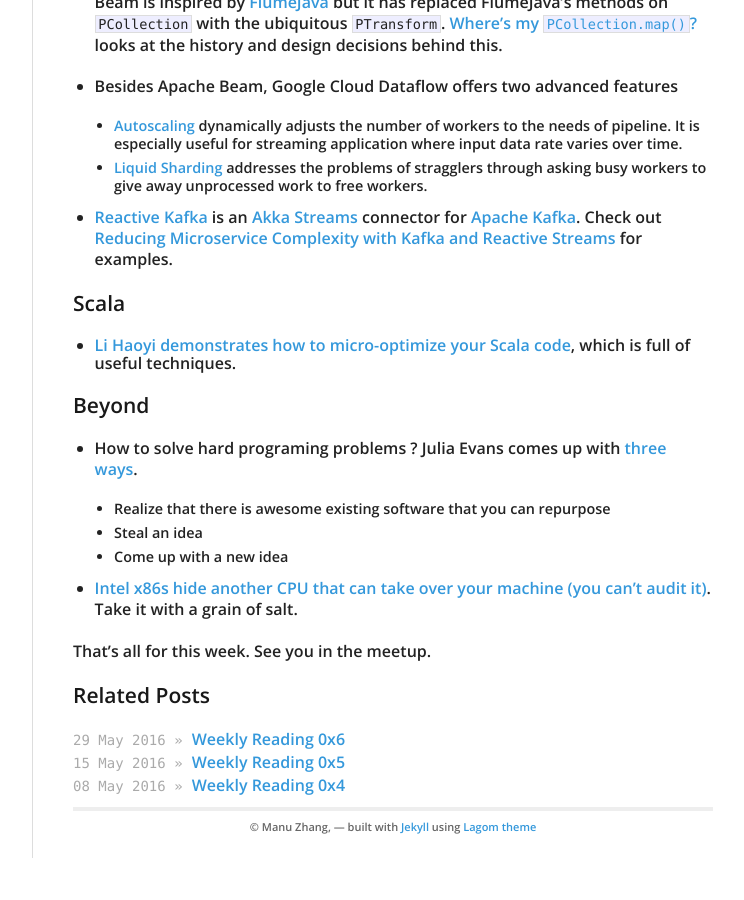
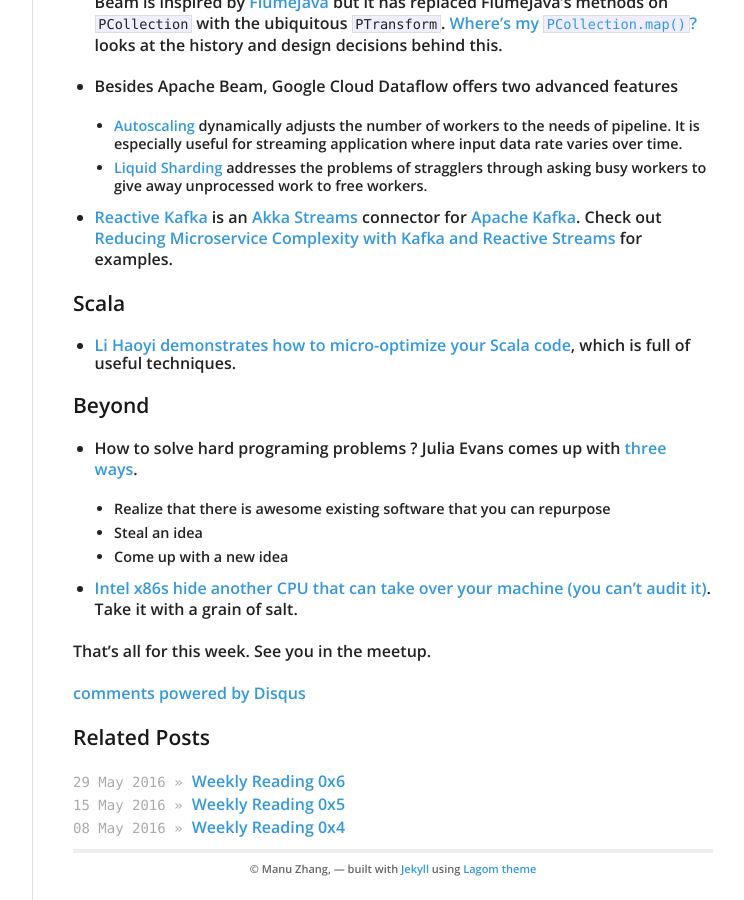
Before and after one commit to manuzhang/jekyll_blog, a Jekyll site: the page built from _posts/2016-06-19-weekly-7.md, in a window 1280 px wide and 900 px high, scrolled down 1034 px. Shown: the whole window, without its empty margins (378-1122 px from the left). Built offline with Jekyll 4.4.1, drawn with Linux system fonts in a browser that asks for light colours; nearby versions of some CDN libraries; comment, search, counter and statistics services are not loaded; before the commit the page ends 1892 px from its top, so only the background shows below that; some of the changed lines change nothing that is shown.

Commit message:
update links

```diff
--- a/_layouts/post.html
+++ b/_layouts/post.html
@@ -15,6 +15,25 @@
   {{ content }}
 </div>
 
+{% if page.comments %}
+<div id="disqus_thread"></div>
+    <script type="text/javascript">
+        /* * * CONFIGURATION VARIABLES: EDIT BEFORE PASTING INTO YOUR WEBPAGE * * */
+        var disqus_shortname = 'manuzhang'; // required: replace example with your forum shortname
+        var disqus_developer = 1; // Comment out when the site is live
+        var disqus_identifier = "{{ page.url }}";
+
+        /* * * DON'T EDIT BELOW THIS LINE * * */
+        (function() {
+            var dsq = document.createElement('script'); dsq.type = 'text/javascript'; dsq.async = true;
+            dsq.src = '//' + disqus_shortname + '.disqus.com/embed.js';
+            (document.getElementsByTagName('head')[0] || document.getElementsByTagName('body')[0]).appendChild(dsq);
+        })();
+    </script>
+    <noscript>Please enable JavaScript to view the <a href="http://disqus.com/?ref_noscript">comments powered by Disqus.</a></noscript>
+    <a href="http://disqus.com" class="dsq-brlink">comments powered by <span class="logo-disqus">Disqus</span></a>
+{% endif %}
+
 <div id="related">
   <h3>Related Posts</h3>
   <ul class="posts">
--- a/_posts/2016-06-19-weekly-7.md
+++ b/_posts/2016-06-19-weekly-7.md
@@ -9,7 +9,7 @@
 ### Streaming
 
 
-* We firstly introduced [Apache Beam](https://beam.apache.org) in [week 4](http://manuzhang.github.io/2016/05/08/weekly-4.html) and then looked at [Google's](http://manuzhang.github.io/2016/05/15/weekly-5.html) and [dataArtisans's](http://manuzhang.github.io/2016/05/29/weekly-6.html) perspectives. [Future-proof and scale-proof your code](https://www.oreilly.com/ideas/future-proof-and-scale-proof-your-code) gives another two reasons to use Apache Beam.
+* We firstly introduced [Apache Beam](https://beam.apache.org) in [week 4](http://manuzhang.github.io/2016/05/08/weekly-4.html) and then looked at [Google's](https://cloud.google.com/blog/big-data/2016/05/why-apache-beam-a-google-perspective) and [dataArtisans's](http://data-artisans.com/why-apache-beam/) perspectives. [Future-proof and scale-proof your code](https://www.oreilly.com/ideas/future-proof-and-scale-proof-your-code) gives another two reasons to use Apache Beam.
 
    - Future-proofing
 
```
